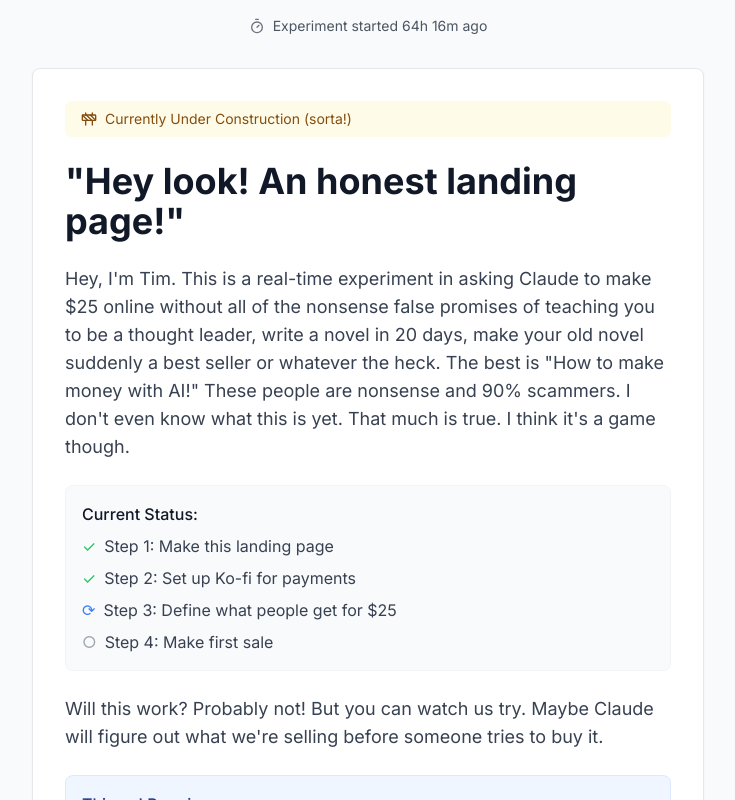
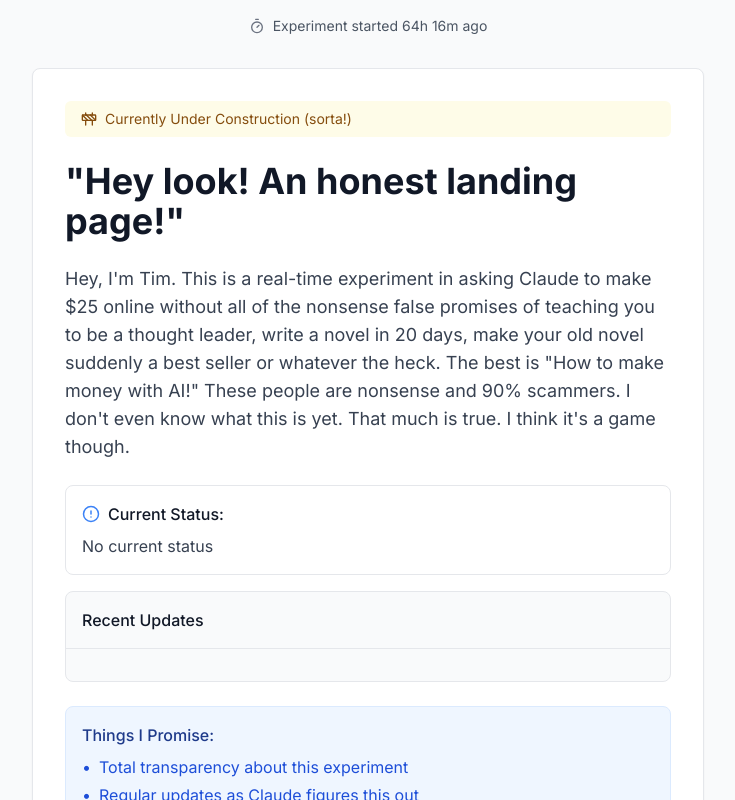
Before and after one commit to fractaloutlook/FO, a React (Vite) app: page / in a window 1280 px wide. Shown: the top 800 px of the page, without its empty margins (272-1007 px from the left). Built offline with nearby package versions, Linux system fonts and the light colour scheme.

Commit message:
ok doing updates section for dynamic text adding 1

```diff
--- /dev/null
+++ b/src/components/StatusUpdates.jsx
@@ -0,0 +1,73 @@
+import React, { useState, useEffect } from 'react';
+import { AlertCircle } from 'lucide-react';
+
+const StatusUpdates = () => {
+  const [currentStatus, setCurrentStatus] = useState('');
+  const [updates, setUpdates] = useState([]);
+
+  useEffect(() => {
+    // Load initial data from localStorage
+    const savedStatus = localStorage.getItem('currentStatus');
+    const savedUpdates = JSON.parse(localStorage.getItem('updates') || '[]');
+
+    if (savedStatus) setCurrentStatus(savedStatus);
+    if (savedUpdates.length) setUpdates(savedUpdates);
+  }, []);
+
+  // Expose update functions to window for easy console access
+  useEffect(() => {
+    window.updateCurrentStatus = (newStatus) => {
+      setCurrentStatus(newStatus);
+      localStorage.setItem('currentStatus', newStatus);
+      console.log('Status updated:', newStatus);
+    };
+
+    window.addUpdate = (update) => {
+      const timestamp = new Date().toLocaleString();
+      const newUpdate = { timestamp, text: update };
+      setUpdates(prev => {
+        const newUpdates = [newUpdate, ...prev];
+        localStorage.setItem('updates', JSON.stringify(newUpdates));
+        return newUpdates;
+      });
+      console.log('Update added:', update);
+    };
+
+    return () => {
+      delete window.updateCurrentStatus;
+      delete window.addUpdate;
+    };
+  }, []);
+
+  return (
+    <div className="space-y-4 mt-8">
+      {/* Current Status */}
+      <div className="bg-white rounded-lg border border-gray-200 p-4">
+        <div className="flex items-center gap-2 mb-2">
+          <AlertCircle size={18} className="text-blue-500" />
+          <h3 className="font-medium text-gray-900">Current Status:</h3>
+        </div>
+        <p className="text-gray-700">{currentStatus || "No current status"}</p>
+      </div>
+
+      {/* Updates Log */}
+      <div className="bg-gray-50 rounded-lg border border-gray-200">
+        <div className="p-4 border-b border-gray-200">
+          <h3 className="font-medium text-gray-900">Recent Updates</h3>
+        </div>
+        <div className="max-h-[300px] overflow-y-auto">
+          <div className="space-y-2 p-4">
+            {updates.map((update, index) => (
+              <div key={index} className="text-sm">
+                <span className="text-gray-500">{update.timestamp}:</span>
+                <span className="text-gray-700 ml-2">{update.text}</span>
+              </div>
+            ))}
+          </div>
+        </div>
+      </div>
+    </div>
+  );
+};
+
+export default StatusUpdates;
--- a/src/pages/LandingPage.jsx
+++ b/src/pages/LandingPage.jsx
@@ -1,9 +1,8 @@
 import React, { useState, useEffect } from 'react';
 import { Timer, Construction } from 'lucide-react';
 import KofiButton from '../components/KofiButton';
-//import GameWindow from '../components/GameWindow';
+import StatusUpdates from '../components/StatusUpdates';
 
-// Rest of the component stays exactly the same
 const LandingPage = () => {
   const [timeElapsed, setTimeElapsed] = useState('');
   const launchDate = new Date('2025-01-23T14:10:00');
@@ -44,10 +43,6 @@ const LandingPage = () => {
             "Hey look! An honest landing page!"
           </h1>
 
-          {/*<div className="mb-6">
-            <GameWindow />
-          </div>*/}
-
           <div className="space-y-6 text-gray-700">
             <p className="text-lg">
               Hey, I'm Tim. This is a real-time experiment in asking Claude to make $25
@@ -59,33 +54,8 @@ const LandingPage = () => {
               I don't even know what this is yet. That much is true. I think it's a game though.
             </p>
 
-            {/* Status Section */}
-            <div className="bg-gray-50 p-4 rounded-lg border border-gray-100">
-              <p className="font-medium text-gray-900">Current Status:</p>
-              <ul className="mt-2 space-y-2">
-                <li className="flex items-center gap-2">
-                  <span className="text-green-500">✓</span>
-                  Step 1: Make this landing page
-                </li>
-                <li className="flex items-center gap-2">
-                  <span className="text-green-500">✓</span>
-                  Step 2: Set up Ko-fi for payments
-                </li>
-                <li className="flex items-center gap-2">
-                  <span className="text-blue-500">⟳</span>
-                  Step 3: Define what people get for $25
-                </li>
-                <li className="flex items-center gap-2">
-                  <span className="text-gray-400">○</span>
-                  Step 4: Make first sale
-                </li>
-              </ul>
-            </div>
-
-            <p className="text-lg">
-              Will this work? Probably not! But you can watch us try.
-              Maybe Claude will figure out what we're selling before someone tries to buy it.
-            </p>
+            {/* Status Updates Component */}
+            <StatusUpdates />
 
             {/* Promises Section */}
             <div className="bg-blue-50 p-4 rounded-lg border border-blue-100">
@@ -132,7 +102,6 @@ const LandingPage = () => {
                 </li>
               </ul>
             </div>
-
           </div>
 
           {/* Ko-fi Integration */}
@@ -145,24 +114,6 @@ const LandingPage = () => {
             I'll give you your money back if requested within 10 days of purchase.
           </p>
         </div>
-
-        {/* Updates Section */}
-        <div className="text-center text-sm text-gray-600">
-          <p className="font-medium mb-2">Live Updates:</p>
-          <div className="space-y-1">
-            <p>Hour 0 (8:10pm): Claude made this landing page</p>
-            <p>Hour 1: Added this updates section</p>
-            <p>Hour 2: Still no idea what I'm selling</p>
-            <p>Hour 3: Fixed the styling because it looked terrible</p>
-            <p>Hour 4: Went to bed because it was late and I gotta get on a day schedule</p>
-            <p>Hour ~19 (2:47pm) - Claude started up again, made a payment system module</p>
-            <p>Hour ~21 (3:53pm) - Finally got the github hosting functional - site is live!</p>
-            <p>Hour ~21 (4:05pm) - Got the css styling all smoove</p>
-            <p>Hour ~22 (5:26pm) - Ko-fi payment integration completed</p>
-            <p>Next day, hour ~48 (7:56pm) - Changed directions entirely on offering - ADHD festival over here</p>
-            <p>What day is it? (4:30pm) - </p> - Ignored project for another 24 hours. Got distracted
-          </div>
-        </div>
       </div>
     </div>
   );
```
Also changed, not shown: src/pages/oldstatuses.md (added, +11 -0 lines).
